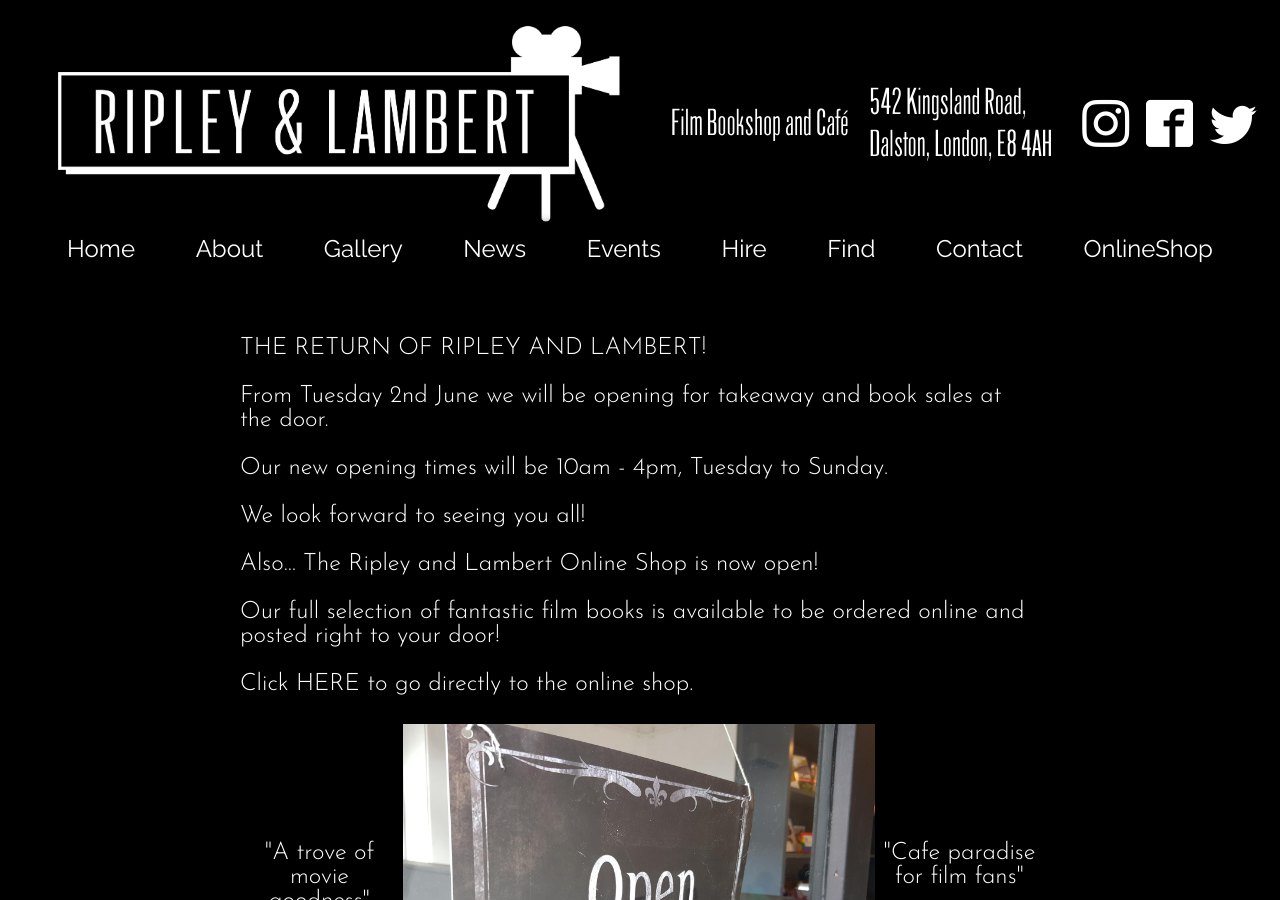
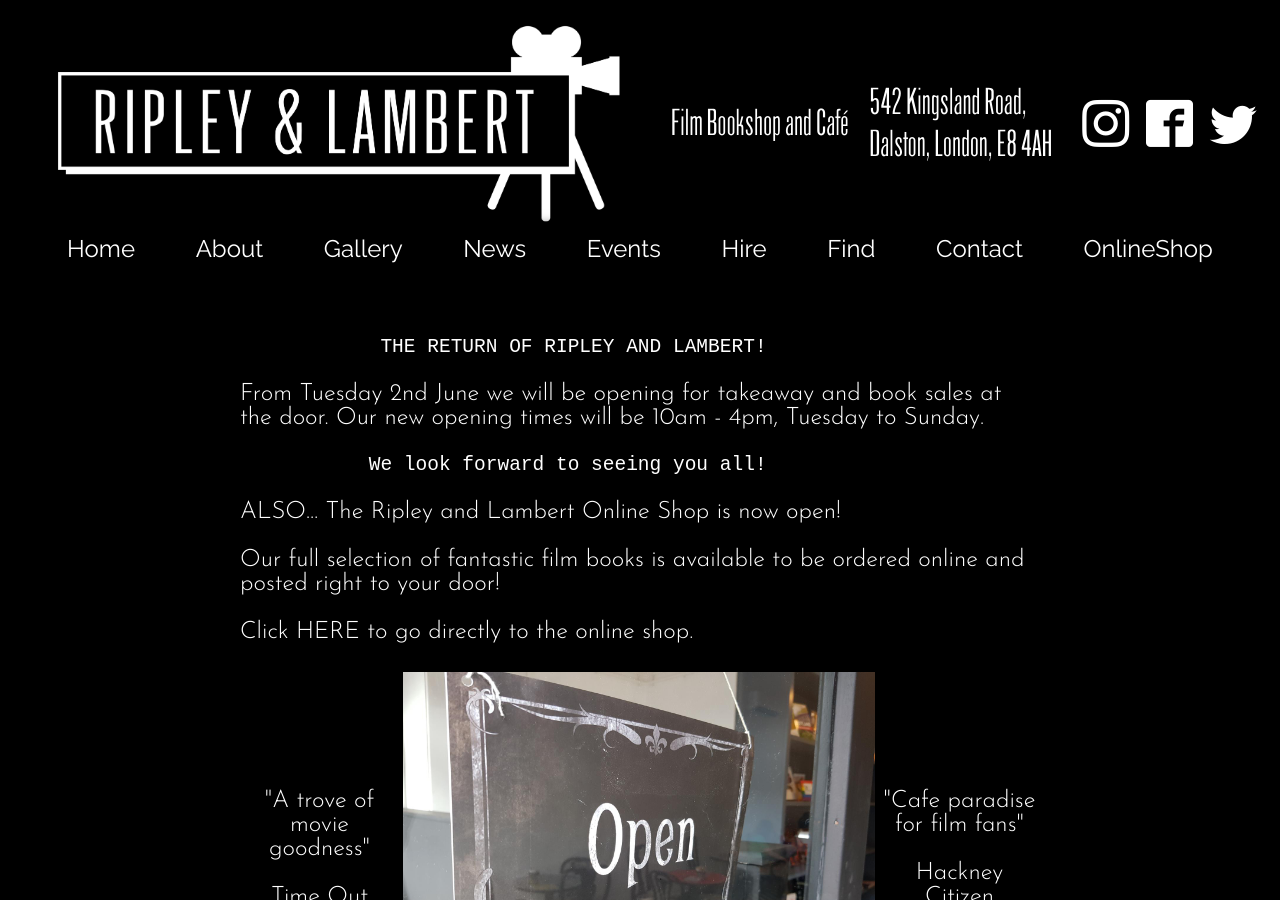
Before and after one commit to ripandlamb/ripandlamb, a Jekyll site: the page built from index.md, in a window 1280 px wide and 900 px high. Built offline with Jekyll 4.4.1, drawn with Linux system fonts in a browser that asks for light colours.

```diff
--- a/index.md
+++ b/index.md
@@ -3,15 +3,14 @@ title: Home
 order: 1
 ---
 
-THE RETURN OF RIPLEY AND LAMBERT!
+                THE RETURN OF RIPLEY AND LAMBERT!
 
 From Tuesday 2nd June we will be opening for takeaway and book sales at the door.
-
 Our new opening times will be 10am - 4pm, Tuesday to Sunday.
 
-We look forward to seeing you all!
+               We look forward to seeing you all!
 
-Also...
+ALSO...
 The
 [Ripley and Lambert Online Shop](https://shop.ripleyandlambert.com/)
 is now open!
```
